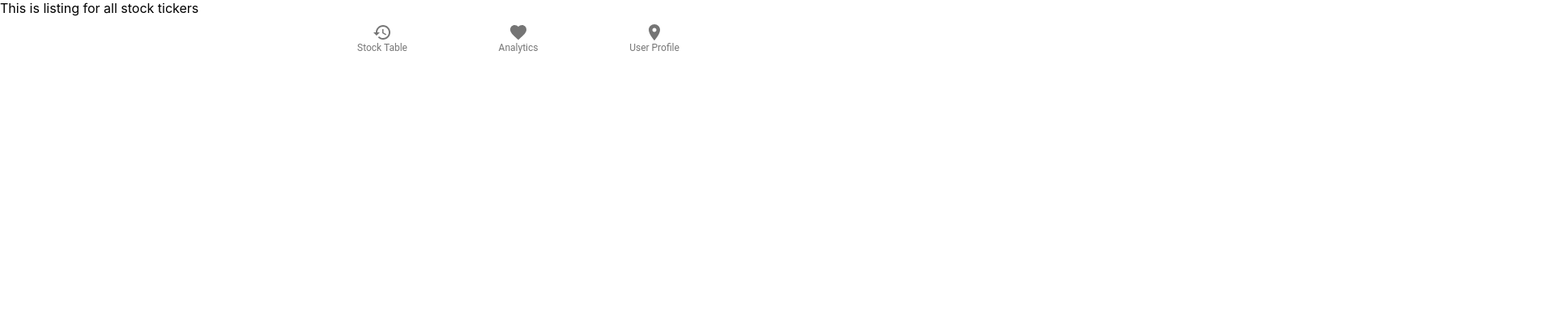
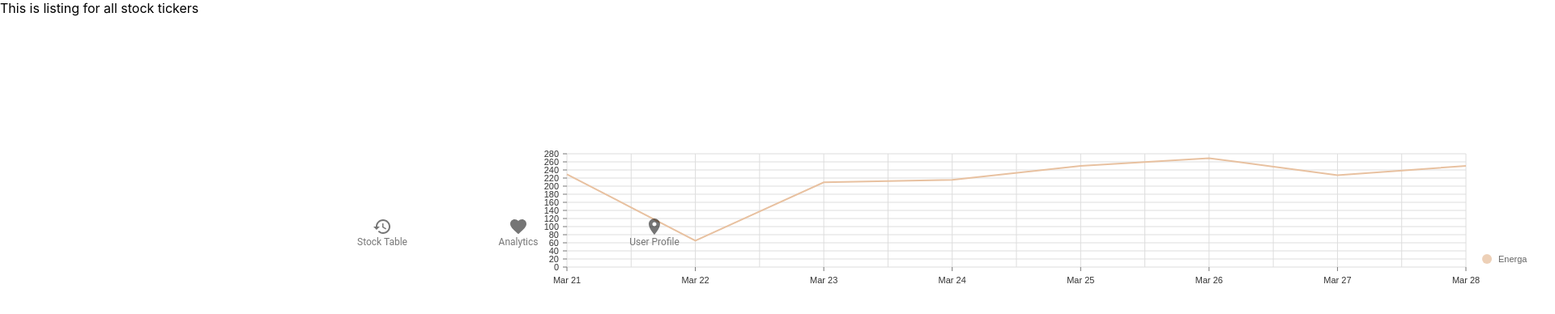
Before and after one commit to a-dabrowski/stock-dashboard, a React (Create React App) app: page /listing in a window 1280 px wide. Shown: the top 388 px of the page at 81% size, 1920 px wide, since content can reach past the window. Built offline with nearby package versions, Linux system fonts and the light colour scheme; no server answers.

Commit message:
LineChart with fixed data

```diff
--- a/package.json
+++ b/package.json
@@ -5,8 +5,9 @@
   "dependencies": {
     "@material-ui/core": "^4.8.2",
     "@material-ui/icons": "^4.5.1",
+    "@nivo/line": "^0.61.1",
+    "@reduxjs/toolkit": "^1.1.0",
     "@types/styled-components": "^4.4.3",
-    "@reduxjs/toolkit": "^1.1.0",
     "axios": "^0.19.1",
     "date-fns": "^2.9.0",
     "react": "^16.12.0",
--- a/src/components/Navigation/index.tsx
+++ b/src/components/Navigation/index.tsx
@@ -50,3 +50,4 @@ export default function Navigation() {
     </BottomNavigation>
   );
 }
+// TODO route to listing not table
--- /dev/null
+++ b/src/components/StockChart/data.ts
@@ -0,0 +1,41 @@
+const data: Array<any> = [
+	{
+		id: "Energa",
+		color: "hsl(51, 70%, 50%)",
+		data: [
+			{
+				x: "2020-03-21",
+				y: 229.2
+			},
+			{
+				x: "2020-03-22",
+				y: 65.3
+			},
+			{
+				x: "2020-03-23",
+				y: 209.5
+			},
+			{
+				x: "2020-03-24",
+				y: 215.6
+			},
+			{
+				x: "2020-03-25",
+				y: 250.23
+			},
+			{
+				x: "2020-03-26",
+				y: 269.231
+			},
+			{
+				x: "2020-03-27",
+				y: 227
+			},
+			{
+				x: "2020-03-28",
+				y: 250
+			},
+		]
+	},
+];
+export default data;
--- /dev/null
+++ b/src/components/StockChart/index.tsx
@@ -0,0 +1,89 @@
+import React from 'react';
+import { ResponsiveLine } from '@nivo/line'
+import styled from 'styled-components';
+import data from './data';
+// make sure parent container have a defined height when using
+// responsive component, otherwise height will be 0 and
+// no chart will be rendered.
+// website examples showcase many properties,
+// you'll often use just a few of them.
+
+interface StockChartData {
+
+};
+
+const Wrapper = styled.div`
+  display: flex;
+  justify-content: center;
+  align-items: center;
+  width: 100%;
+  height: 30vh;
+`;
+const StockLineChart = (props: any) => (
+    <ResponsiveLine
+        data={props.data}
+        margin={{ top: 50, right: 110, bottom: 50, left: 60 }}
+       xScale={{
+            type: 'time',
+            format: '%Y-%m-%d',
+            precision: 'day',
+        }}
+        xFormat="time:%Y-%m-%d"
+        yScale={{
+            type: 'linear',
+            stacked: false,
+        }}
+        axisLeft={{
+            legend: '',
+            legendOffset: 12,
+        }}
+        axisBottom={{
+            format: '%b %d',
+            tickValues: 'every 1 days',
+            legend: '',
+            legendOffset: -12,
+        }}
+        colors={{ scheme: 'nivo' }}
+        pointSize={10}
+        pointColor={{ theme: 'background' }}
+        pointBorderWidth={2}
+        pointBorderColor={{ from: 'serieColor' }}
+        pointLabel="y"
+        pointLabelYOffset={-12}
+        useMesh={true}
+        legends={[
+            {
+                anchor: 'bottom-right',
+                direction: 'column',
+                justify: false,
+                translateX: 100,
+                translateY: 0,
+                itemsSpacing: 0,
+                itemDirection: 'left-to-right',
+                itemWidth: 80,
+                itemHeight: 20,
+                itemOpacity: 0.75,
+                symbolSize: 12,
+                symbolShape: 'circle',
+                symbolBorderColor: 'rgba(0, 0, 0, .5)',
+                effects: [
+                    {
+                        on: 'hover',
+                        style: {
+                            itemBackground: 'rgba(0, 0, 0, .03)',
+                            itemOpacity: 1
+                        }
+                    }
+                ]
+            }
+        ]}
+    />
+)
+
+const WrappedStockLine = () => (
+  <Wrapper>
+    <StockLineChart data={data} />
+  </Wrapper>
+);
+
+export default WrappedStockLine;
--- a/src/pages/listing.tsx
+++ b/src/pages/listing.tsx
@@ -1,8 +1,10 @@
 import React from 'react';
+import StockChart from 'components/StockChart';
 const Listing = () => {
   return (
     <div>
       This is listing for all stock tickers
+      <StockChart />
     </div>
   );
 }
--- a/src/routes/index.tsx
+++ b/src/routes/index.tsx
@@ -31,3 +31,4 @@ const routes: React.FC = () => (
 );
 
 export default routes;
+// TODO : dont route to components, only pages
```
Also changed, not shown: 1 other file (tests, documents, lock files or other folders).
